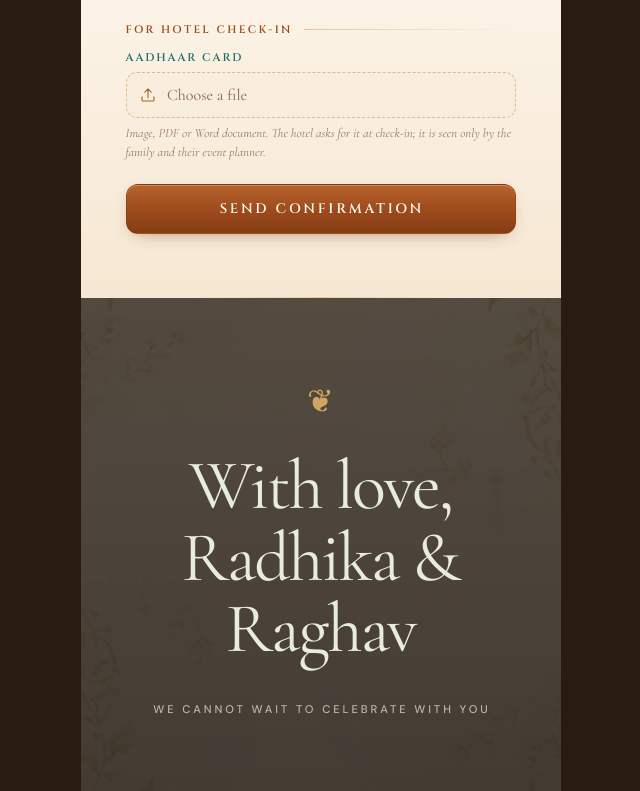
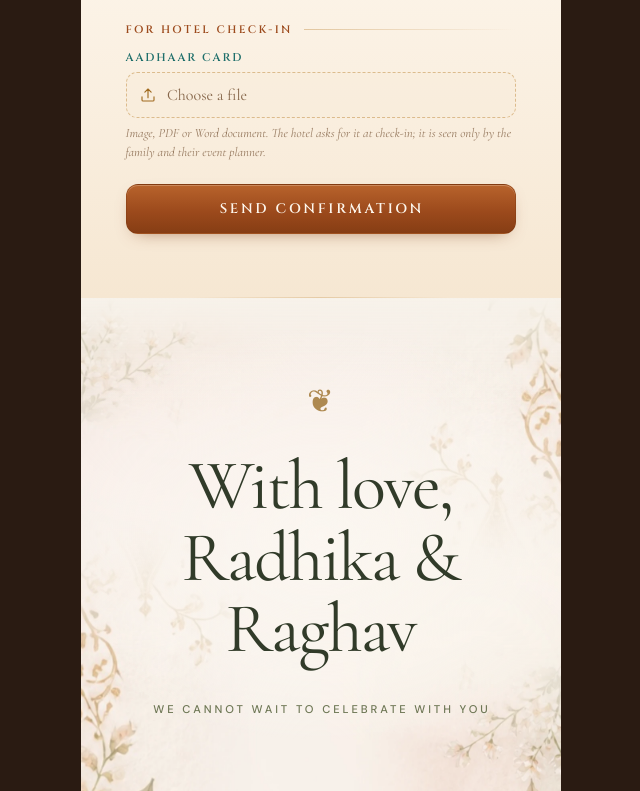
Before and after one commit to ManmeetSingh28603/WeddingCardWebsite, a plain HTML site: page index.html in a window 1280 px wide. Shown: the part 5447-6238 px from the top of the page, without its empty margins (312-952 px from the left). Drawn offline with nearby package versions, Linux system fonts and the light colour scheme; a web font is replaced by a local one.

Commit message:
Take the darkening off the footer
The footer wears the floral exactly as the hero does now — same artwork,
same daylight, both ends of the invitation. The only thing over it is the
hero's own veil: a cream lift through the middle so the type holds, and a
seam at the top so the panel above runs into it rather than butting
against it.

The type had to turn with it. Cream on a dark ground would have been
invisible the moment the ground went light, so the names, the line and
the flourish now take the card palette's deep olive and gold — 11.1:1 on
the names, against 4.5 needed.

Co-Authored-By: Claude Opus 5 (1M context) <noreply@anthropic.com>

```diff
--- a/style.css
+++ b/style.css
@@ -1915,19 +1915,25 @@ body.has-open-card { overflow: hidden; }
    the page ends where it began. Only the overlay differs.
    ============================================================ */
 .wedding-footer {
-  --foot-ink:   #e7ece0;
-  --foot-muted: #b9b7a4;
-  --foot-gold:  #d0a55f;
+  --foot-ink:   var(--deep-ink);
+  --foot-muted: var(--olive-ink);
+  --foot-gold:  var(--gold-ink);
 
   position: relative;
   width: 100%;
   padding: clamp(64px, 11vh, 110px) clamp(22px, 7vw, 40px) clamp(56px, 9vh, 92px);
   overflow: hidden;
   text-align: center;
-  /* Light enough that the roses and leaves still read at the edges, dark
-     enough that cream type holds over them anywhere on the panel. */
+  /* The floral untreated, exactly as the hero wears it — the invitation
+     opens on this artwork and closes on it, same daylight both ends.
+     The only thing over it is the hero's own veil: a soft cream lift
+     through the middle so the type holds, and a seam at the top so the
+     panel above runs into it rather than butting against it. Nothing
+     here darkens the image. */
   background:
-    linear-gradient(rgba(56,47,36,.85), rgba(48,41,32,.9)),
+    radial-gradient(ellipse 78% 52% at 50% 48%,
+      rgba(252,248,242,.86) 0%, rgba(252,248,242,.46) 56%, rgba(252,248,242,0) 80%),
+    linear-gradient(to bottom, var(--card-ground) 0%, transparent 22%),
     url("assets/hero/floral_frame.webp") center / cover no-repeat;
   color: var(--foot-muted);
 }
```
Also changed, not shown: 1 other file.
